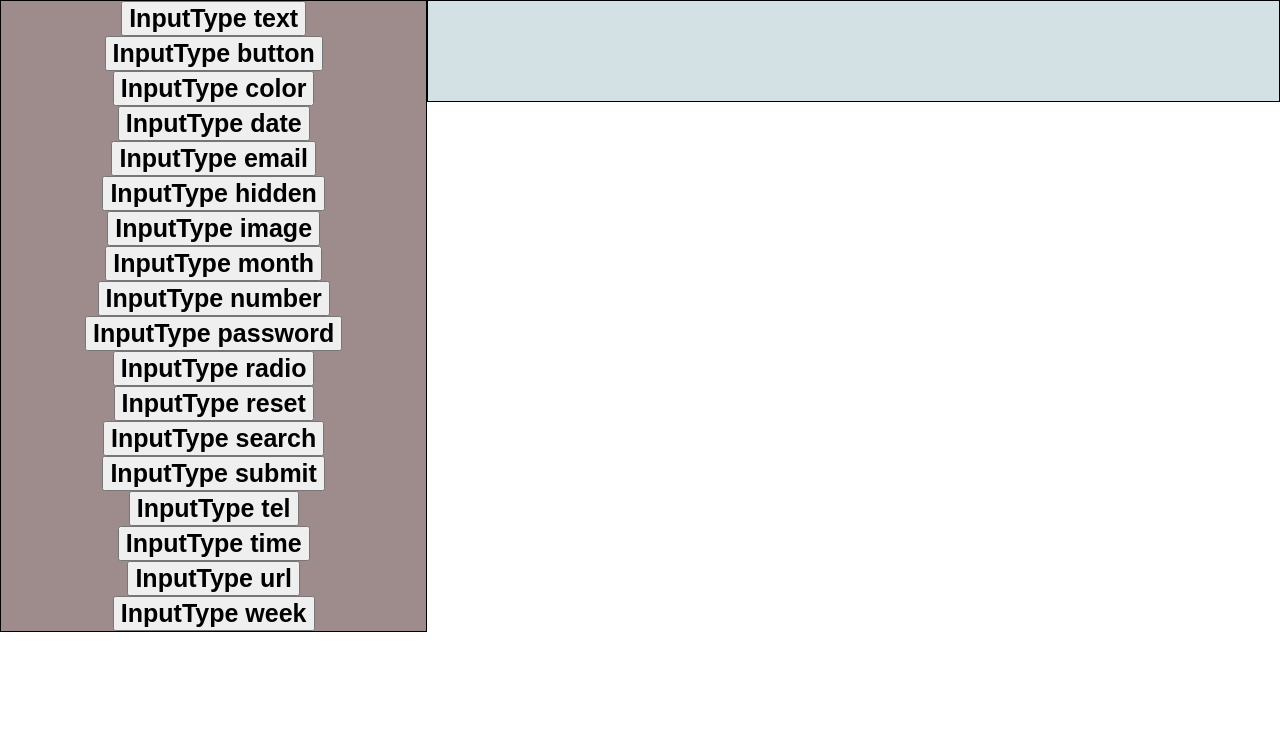
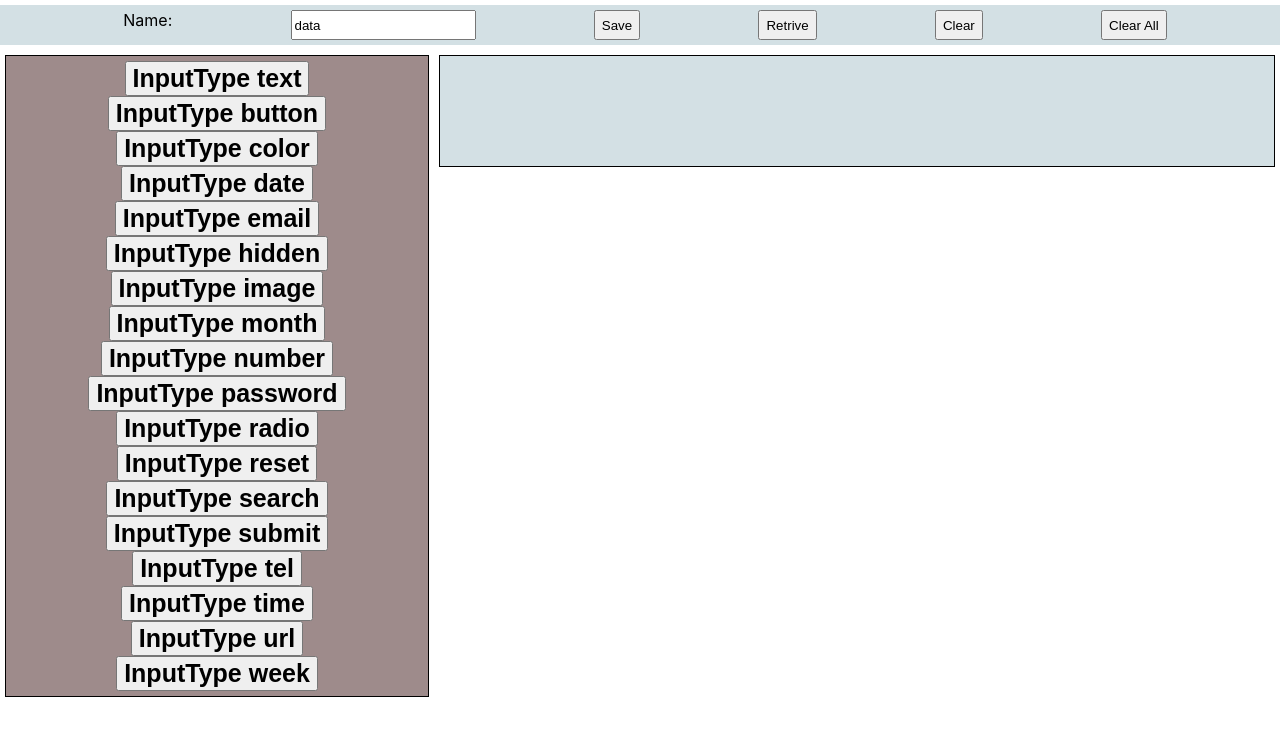
Before and after one commit to ARS1337/formBuilder, a React (Create React App) app: page / in a window 1280 px wide. Shown: the top 736 px of the page. Built offline with nearby package versions, Linux system fonts and the light colour scheme.

Commit message:
Forms can now be saved  and retrieved.

```diff
--- a/src/App.css
+++ b/src/App.css
@@ -38,8 +38,6 @@
 }
 
 .App {
-  display: flex;
-  flex-direction: row;
 }
 .Builder,
 .Display {
@@ -54,3 +52,25 @@
   width: 50%;
   font-size: medium;
 }
+li {
+  list-style-type: none;
+}
+.topbar {
+  display: flex;
+  flex-direction: row;
+  justify-content: space-evenly;
+  width: 100%;
+  height: 30px;
+  background: #d3e0e4;
+  padding: 5px;
+  margin: 5px 0px;
+}
+
+.bottom {
+  display: flex;
+  flex-direction: row;
+}
+.bottom > * {
+  padding: 5px;
+  margin: 5px;
+}
--- a/src/App.js
+++ b/src/App.js
@@ -5,13 +5,93 @@ import Builder from "./components/Builder";
 import Display from "./components/Display";
 import { DndProvider } from "react-dnd";
 import { HTML5Backend } from "react-dnd-html5-backend";
+import { useState } from "react";
 
 function App() {
+  const [storageName, setStorageName] = useState("data");
+  const [items, setItems] = useState([]);
+
+  let saveToLocal = () => {
+    if (storageName) {
+      localStorage.setItem(storageName, JSON.stringify(items));
+      let temp = localStorage.getItem(storageName);
+      console.log(JSON.parse(temp));
+      alert('Form: "' + storageName + '" saved!');
+    } else {
+      alert("Give the form a name to proceed!");
+    }
+  };
+  let getFromLocal = () => {
+    let temp = localStorage.getItem(storageName);
+    if (temp !== null) {
+      let temp1 = JSON.parse(temp);
+      setItems([...temp1]);
+      console.log("items", items, "temp ", temp1);
+    } else {
+      alert("Form with this name does not exist!");
+    }
+  };
+  let removeFromLocal = () => {
+    if (storageName) {
+      localStorage.removeItem(storageName);
+      alert("Form " + storageName + " removed");
+    } else {
+      alert("Enter form name to proceed");
+    }
+  };
+  let removeAll = () => {
+    localStorage.clear();
+    alert("All forms removed");
+  };
   return (
     <DndProvider backend={HTML5Backend}>
       <div className="App">
-        <Display />
-        <Builder />
+        <div className="topbar">
+          <label htmlFor="input1">Name:</label>
+          <input
+            type="text"
+            value={storageName}
+            onChange={(e) => setStorageName(e.target.value)}
+            id="input1"
+          />
+          <button
+            onClick={() => {
+              saveToLocal();
+            }}
+          >
+            Save
+          </button>
+          <button
+            onClick={() => {
+              getFromLocal();
+            }}
+          >
+            Retrive
+          </button>
+          <button
+            onClick={() => {
+              removeFromLocal();
+            }}
+          >
+            Clear
+          </button>
+          <button
+            onClick={() => {
+              removeAll();
+            }}
+          >
+            Clear All
+          </button>
+        </div>
+        <div className="bottom">
+          <Display />
+          <Builder
+            storageName={storageName}
+            setStorageName={setStorageName}
+            items={items}
+            setItems={setItems}
+          />
+        </div>
       </div>
     </DndProvider>
   );
--- a/src/components/Builder.js
+++ b/src/components/Builder.js
@@ -1,98 +1,56 @@
-import React, { useState } from "react";
+import React from "react";
 import { useDrop } from "react-dnd";
 import { ItemTypes } from "../utils/itemTypes";
 import InputType from "./InputType";
 import Label from "./Label";
-import ReactDOM from "react-dom";
-import Modal from "react-modal";
 
-const customStyles = {
-  content: {
-    top: "50%",
-    left: "50%",
-    right: "auto",
-    bottom: "auto",
-    marginRight: "-50%",
-    transform: "translate(-50%, -50%)",
-    color: "grey",
-  },
-};
-Modal.setAppElement(document.getElementById("Builder"));
 function Builder(props) {
-  //modal start
-  var subtitle;
-  const [modalIsOpen, setIsOpen] = React.useState(false);
-  function openModal() {
-    setIsOpen(true);
-  }
-
-  function afterOpenModal() {
-    // references are now sync'd and can be accessed.
-    // subtitle.style.color = "#f00";
-  }
-
-  function closeModal() {
-    setIsOpen(false);
-  }
-  //modal end
-  const [items, setItems] = useState([]);
-  const [allProps, setAllProps] = useState([]);
-
+  const { items, setItems } = props;
+  console.log("items", items);
   let arr = [];
   let count = 1;
-  let temp;
   const [{ itemName }, drop] = useDrop(() => {
     return {
       accept: ItemTypes.type1,
-      drop: (item, monitor) => {
+      drop: (item) => {
         arr.push({ name: item.name, id: count, type: item.type });
         count++;
-        return item;
+        setItems(arr);
+        return arr;
       },
       collect: (monitor) => {
         return {
-          itemName: monitor.getDropResult()
-            ? monitor.getDropResult()
-            : setItems(arr),
+          itemName: monitor.getDropResult() ? monitor.getDropResult() : arr,
         };
       },
     };
   });
+
   return (
     <>
-      <div className="Builder" ref={drop} id="Builder">
-        <Modal
-          isOpen={modalIsOpen}
-          onAfterOpen={afterOpenModal}
-          onRequestClose={closeModal}
-          style={customStyles}
-          contentLabel="Example Modal"
-        >
-          <button onClick={closeModal}>dsfsdfsdfdf</button>
-        </Modal>
-
+      <ul className="Builder" ref={drop} id="Builder">
         {items.map((x, idx) => {
-          console.log(x);
-          if (x.name == "InputType") {
+          if (x.name === "InputType") {
             return (
-              <>
-                <InputType type={x.type} id={x.type + x.id} />
+              <li key={idx}>
+                <InputType type={x.type} id={x.type + x.id} key={idx} />
                 <br />
-              </>
+              </li>
             );
           }
-          if (x.name == "Label") {
+          if (x.name === "Label") {
             return (
-              <>
-                <button onClick={openModal}>
+              <li key={idx}>
+                <button>
                   <Label id={x.id}>{x.name}</Label>
                   <br />
                 </button>
-              </>
+              </li>
             );
           }
+          return <>dsf</>;
         })}
-      </div>
+      </ul>
     </>
   );
 }
--- a/src/components/Display.js
+++ b/src/components/Display.js
@@ -23,14 +23,14 @@ function Display(props) {
     { name: "InputType", type: "week" },
   ];
   return (
-    <div className="Display">
+    <ul className="Display">
       {data.map((x, idx) => (
-        <>
+        <li key={idx}>
           <Button buttonName={x.name} type={x.type} key={idx} />
           <br />
-        </>
+        </li>
       ))}
-    </div>
+    </ul>
   );
 }
 
--- a/src/components/InputType.js
+++ b/src/components/InputType.js
@@ -1,4 +1,4 @@
-import React, { useState } from "react";
+import React from "react";
 
 function InputType(props) {
   const { type, id } = props;
```
